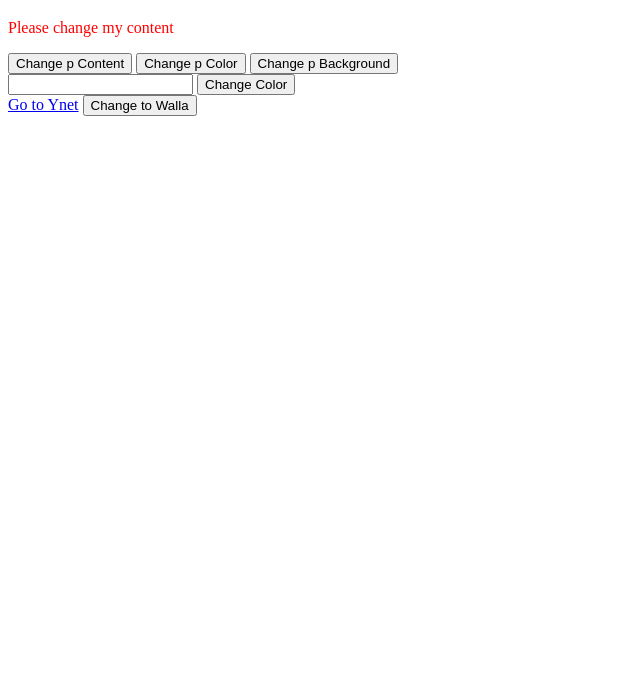
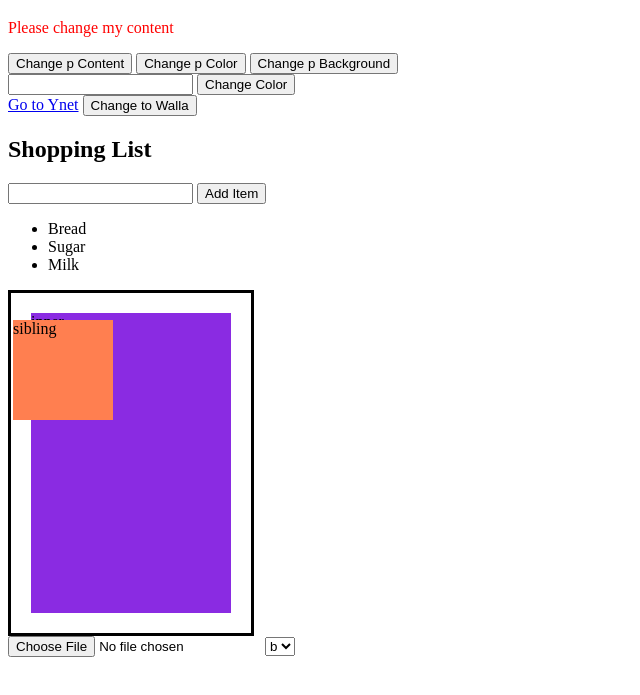
Before and after one commit to nirch/cyberark-fullstack-2022, a plain HTML site: page week-2/dom-intro/index.html in a window 1280 px wide. Shown: the part 61-756 px from the top of the page, without its empty margins (0-640 px from the left). Drawn offline with Linux system fonts and the light colour scheme.

Commit message:
dom intro - events + adding item to list

```diff
--- a/week-2/dom-intro/index.html
+++ b/week-2/dom-intro/index.html
@@ -22,6 +22,50 @@
         <a id="my-a" href="http://www.ynet.co.il" target="_blank">Go to Ynet</a>
         <button onclick="changeToWalla()">Change to Walla</button>
     </div>
+
+    <div>
+        <h2>Shopping List</h2>
+        <input id="shopping-input" type="text">
+        <button id="add-item-btn">Add Item</button>
+        <ul id="shopping-list">
+            <li>Bread</li>
+            <li>Sugar</li>
+            <li>Milk</li>
+        </ul>
+    </div>
+
+    <div id="grand-parent">
+        <div id="outer">
+            <div id="inner">
+                inner
+            </div>
+        </div>
+        <div id="outer-sibling">
+            sibling
+        </div>
+    </div>
+
+
+    <input type="file">
+
+    <select>
+        <option>b</option>
+        <option>a</option>
+        <option>c</option>
+        <option>d</option>
+    </select>
+
+
+
+
+
+
+
+
+
+
+
+
     <script src="main.js"></script>
 </body>
 </html>
--- a/week-2/dom-intro/main.js
+++ b/week-2/dom-intro/main.js
@@ -5,6 +5,7 @@ function changeContent() {
 }
 
 function changeToWalla() {
+    console.log(arguments);
     // document.getElementById('my-a').href = "http://www.walla.co.il";
     document.getElementById('my-a').setAttribute("href", "http://www.walla.co.il")
     document.getElementById('my-a').innerHTML = "Go to Walla";
@@ -29,3 +30,49 @@ function changeColorInput() {
     const color = document.getElementById('my-color').value;
     document.getElementById('my-p').style.color = color;
 }
+
+
+
+// - Read Input             - V
+// - Click on a button      - V
+// - Add item to a list     - V
+// - Clean the input        - V
+
+document.getElementById('add-item-btn').addEventListener('click', function(event) {
+    // console.log(event.target.id);
+    console.log('clicked');
+
+    // Reading the input
+    const newItem = document.getElementById('shopping-input').value;
+
+    // Adding the new item to the list
+    const liElement = document.createElement('li');     // <li></li> -  not in the DOM yet
+    liElement.innerHTML = newItem;                    // <li>bla bla</li> - still not in the DOM
+    const ulElement = document.getElementById('shopping-list');
+    ulElement.appendChild(liElement);                   // adds the li to the DOM (under ul)
+
+    // ulElement.innerHTML += `<li>${newItem}</li>`;
+
+    // Cleaning the input
+    document.getElementById('shopping-input').value = "";
+
+});
+
+
+
+document.getElementById("grand-parent").addEventListener('click', function() {
+    console.log('grand-parent clicked');
+});
+
+document.getElementById("outer").addEventListener('click', function() {
+    console.log('outer clicked');
+})
+
+document.getElementById("inner").addEventListener('click', function(e) {
+    console.log('inner clicked');
+    // e.stopPropagation();
+})
+
+document.getElementById("outer-sibling").addEventListener('click', function() {
+    console.log('outer-sibling clicked');
+})
--- a/week-2/dom-intro/style.css
+++ b/week-2/dom-intro/style.css
@@ -13,3 +13,30 @@
 .hide {
     display: none !important;
 }
+
+
+
+#outer {
+    display: inline-block;
+    border: solid;
+    padding: 20px;
+}
+
+#inner {
+    width: 200px;
+    height: 300px;
+    background-color: blueviolet;
+}
+
+#grand-parent {
+    position: relative;
+}
+
+#outer-sibling {
+    position: absolute;
+    top: 30px;
+    left: 5px;
+    width: 100px;
+    height: 100px;
+    background-color: coral;
+}
```
Also changed, not shown: week-2/callbacks/index.html (added, +13 -0 lines), week-2/callbacks/main.js (added).
